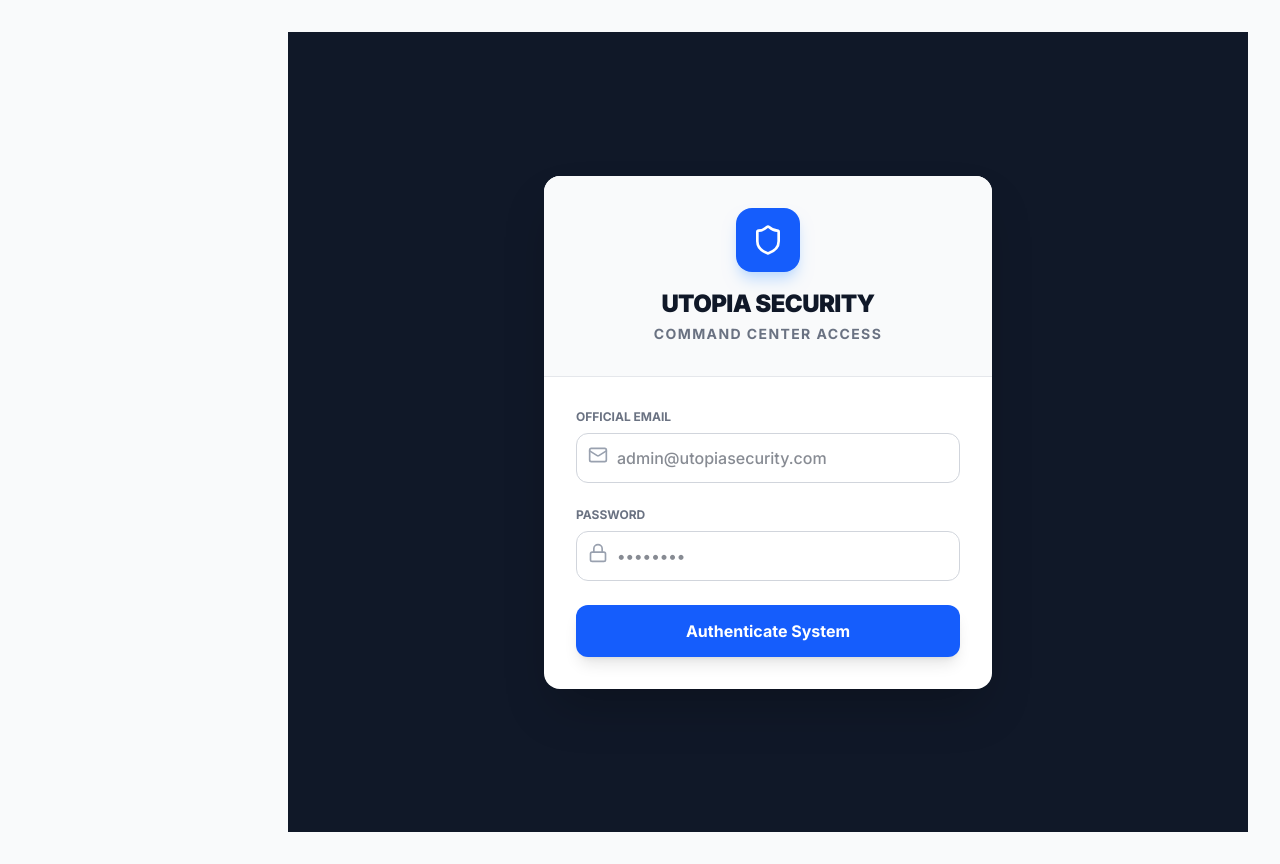
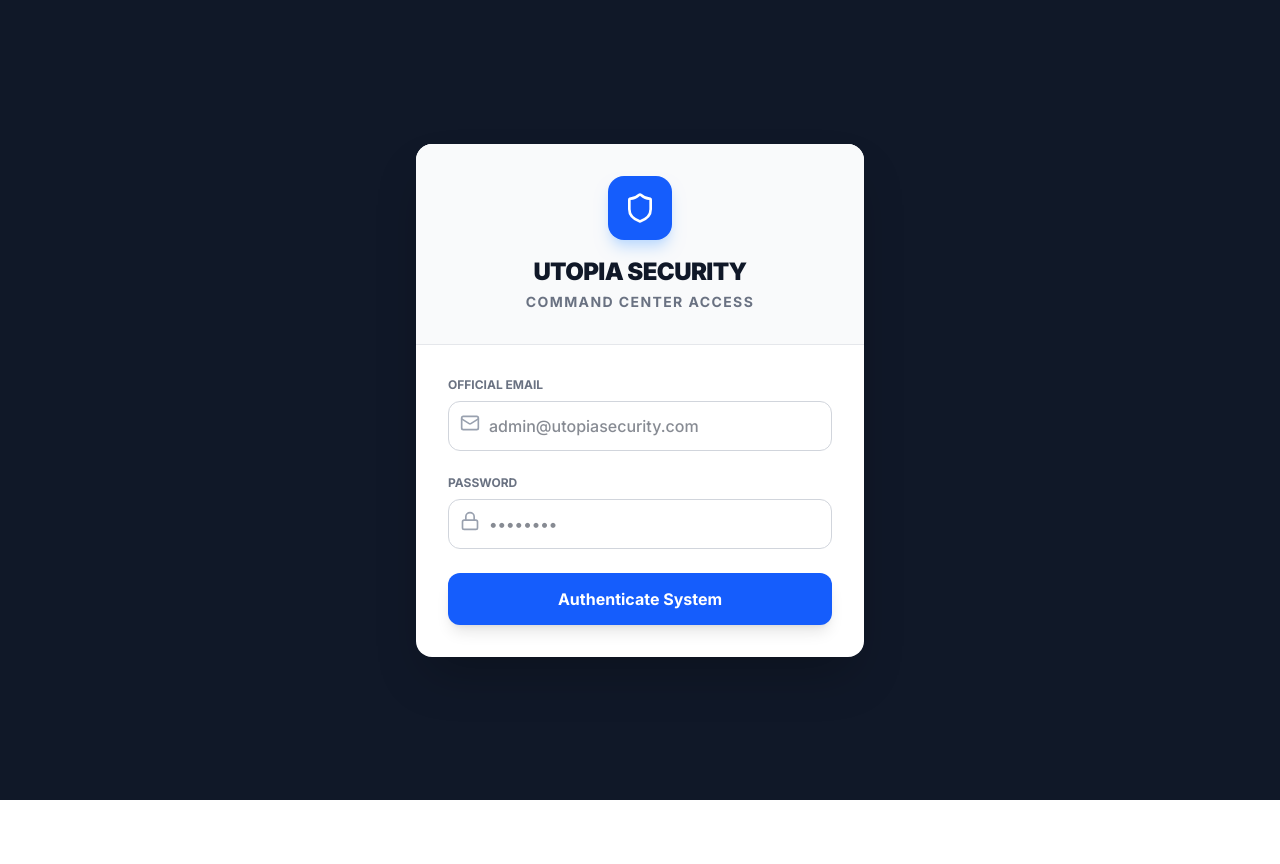
Before and after one commit to sTReX4/utopiaInspectorApp, a Next.js app in the folder utopia-dashboard/: page /login in a window 1280 px wide. After the commit the page ends 800 px from the top, so only its background shows below. Built offline with nearby package versions, Linux system fonts and the light colour scheme; no server answers.

Commit message:
Adjust something in the login screen

```diff
--- a/utopia-dashboard/app/login/page.tsx
+++ b/utopia-dashboard/app/login/page.tsx
@@ -36,7 +36,7 @@
   };
 
   return (
-    <div className="min-h-screen bg-gray-900 flex items-center justify-center p-4">
+    <div className="fixed inset-0 z-50 bg-gray-900 flex items-center justify-center p-4 overflow-y-auto">
       <div className="max-w-md w-full bg-white rounded-2xl shadow-2xl overflow-hidden">
 
         {/* Header */}
```
